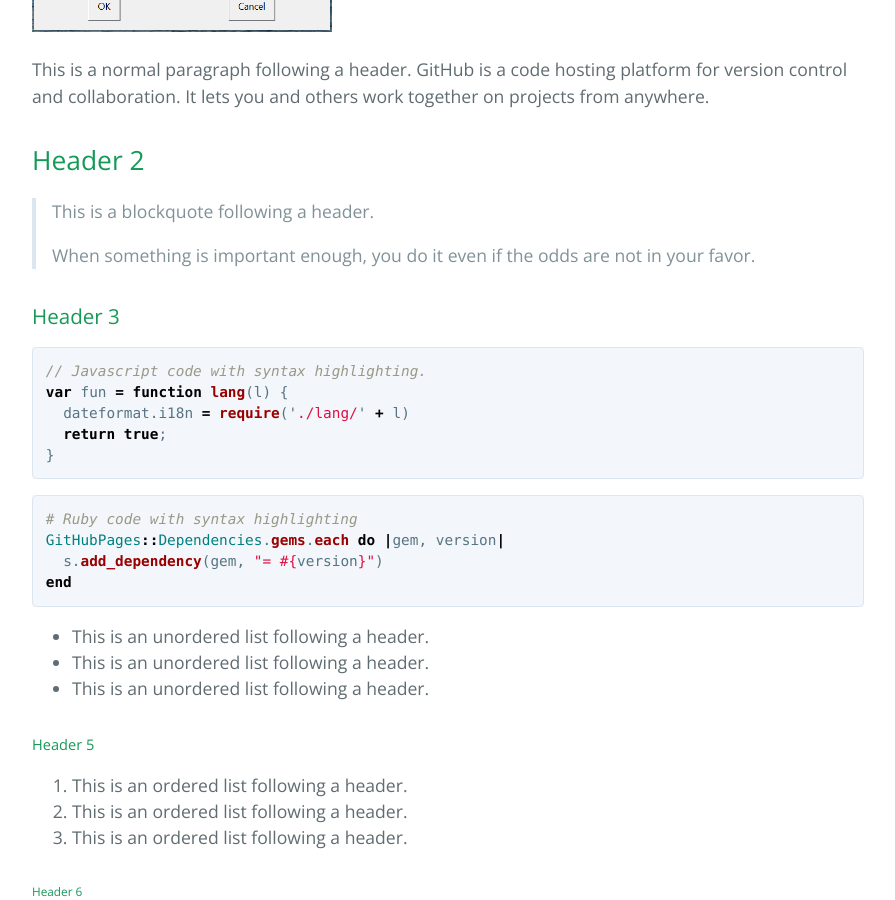
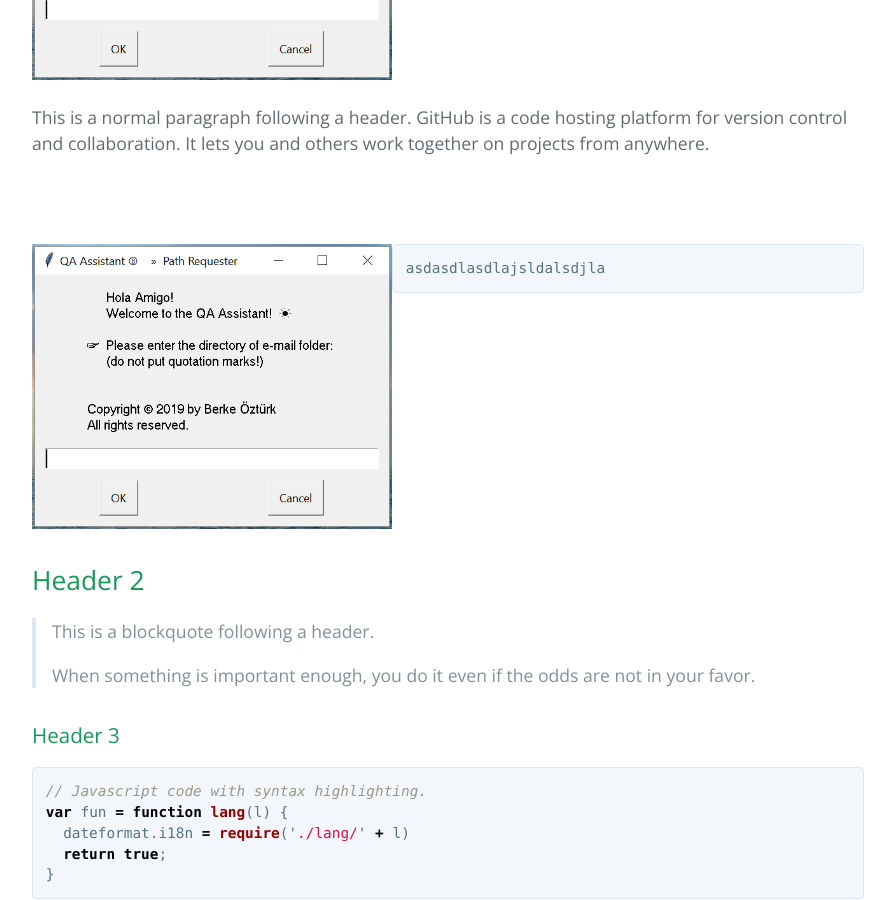
Before and after one commit to berkeozturk/QA-Assistant, a Jekyll site: the page built from index.md, in a window 1280 px wide and 900 px high, scrolled down 1693 px. Shown: the whole window, without its empty margins (192-1087 px from the left). Built offline with Jekyll 4.4.1, drawn with Linux system fonts in a browser that asks for light colours.

Commit message:
Update index.md

```diff
--- a/index.md
+++ b/index.md
@@ -39,9 +39,16 @@ _**The user interface shows the options you can choose with the tool in the imag
 
 ##  Home Screen (Requesting the path)
 
-<img src="/QA-Assistant/assets/images/empty_first.png" alt="empty_first.png" style="max-width: 300px">
+<img src="/QA-Assistant/assets/images/empty_first.png" alt="empty_first.png" style="max-width: 360px">
 
 This is a normal paragraph following a header. GitHub is a code hosting platform for version control and collaboration. It lets you and others work together on projects from anywhere.
+
+<br><br>
+
+<div style="overflow: auto">
+  <img src="/QA-Assistant/assets/images/empty_first.png" alt="empty_first.png" style="max-width: 360px; float: left">
+  <pre class="highlight">asdasdlasdlajsldalsdjla</pre>
+</div>
 
 ## Header 2
 
```
